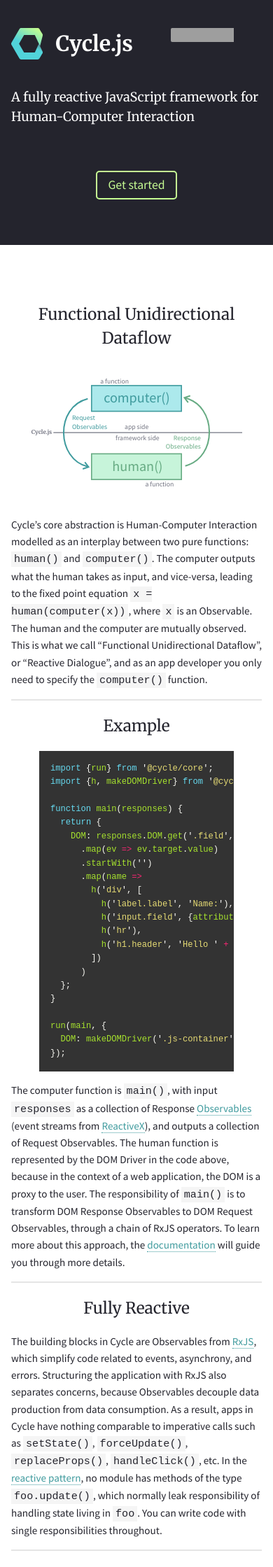
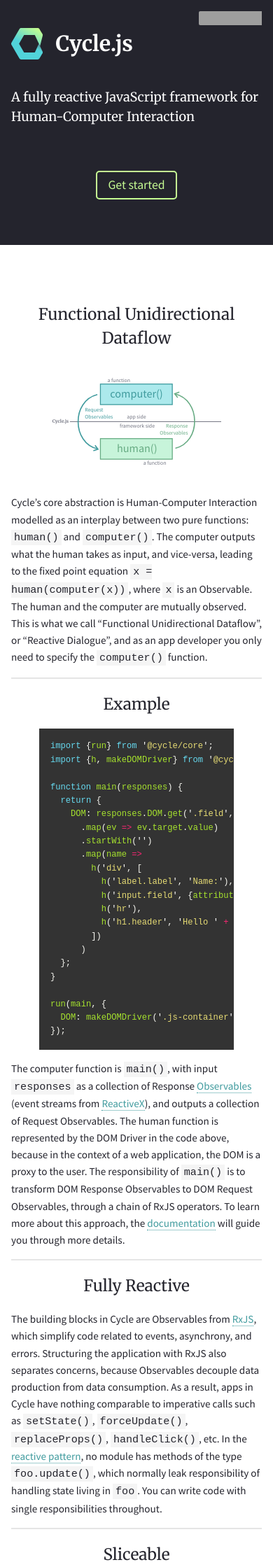
Before and after one commit to cyclejs/old-website, a Jekyll site: the page built from index.html, in a window 390 px wide. Shown: the top 2239 px of the page at 70% size. Built offline with Jekyll 4.4.1, drawn with Linux system fonts in a browser that asks for light colours; nearby versions of some CDN libraries; grey boxes are pictures that could not be loaded.

Commit message:
Fix sizes and styles in the homepage, for mobile screens

```diff
--- a/_sass/basic.sass
+++ b/_sass/basic.sass
@@ -89,7 +89,7 @@
     display: block
     width: 65%
     max-width: 30em
-    min-width: 20em
+    min-width: 16em
     max-height: 15em
 
 .mobile-hidden
--- a/_sass/homepage.sass
+++ b/_sass/homepage.sass
@@ -45,7 +45,8 @@
 @media only screen and (max-width: 680px)
     .hero
         .hero-gh-star
-            top: $normal-space
+            top: $small-space
+            right: calc(0px - #{$normal-space})
         .page-body
             padding-top: $normal-space
         .hero-title
```
